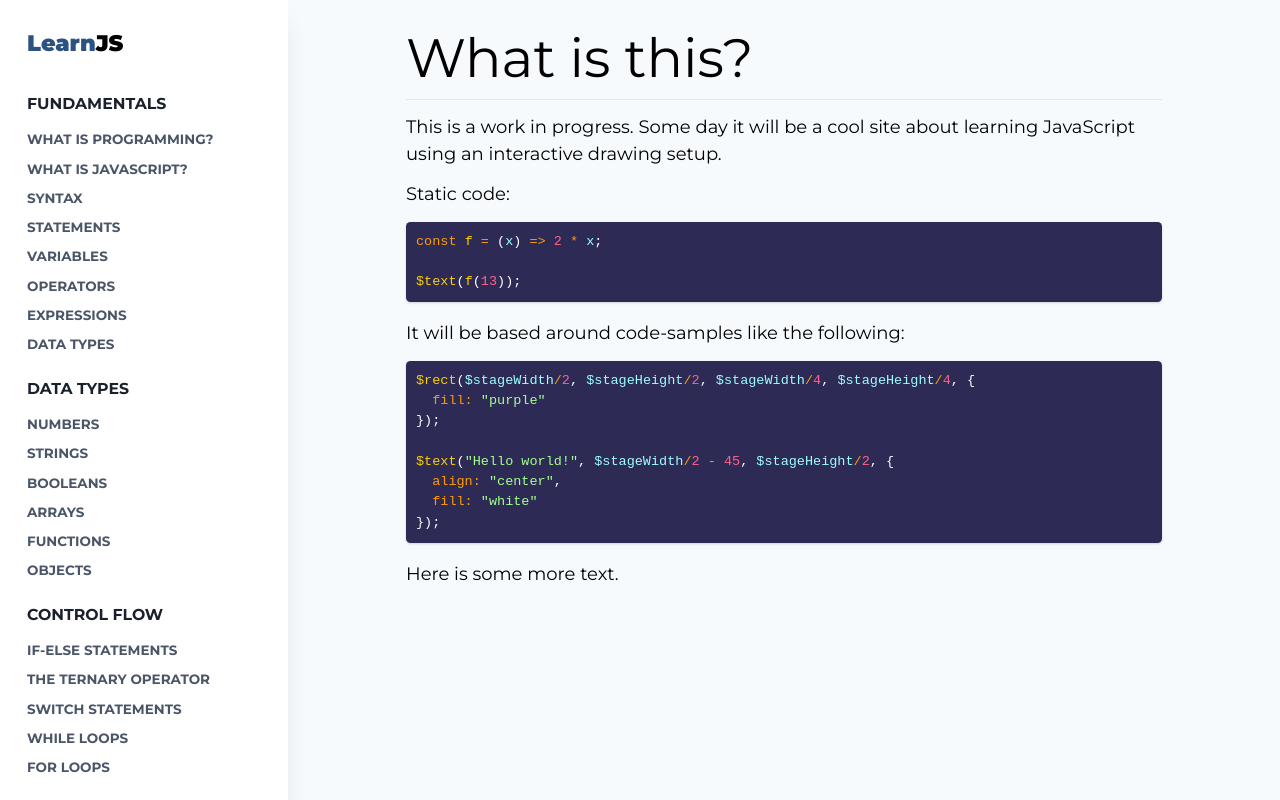
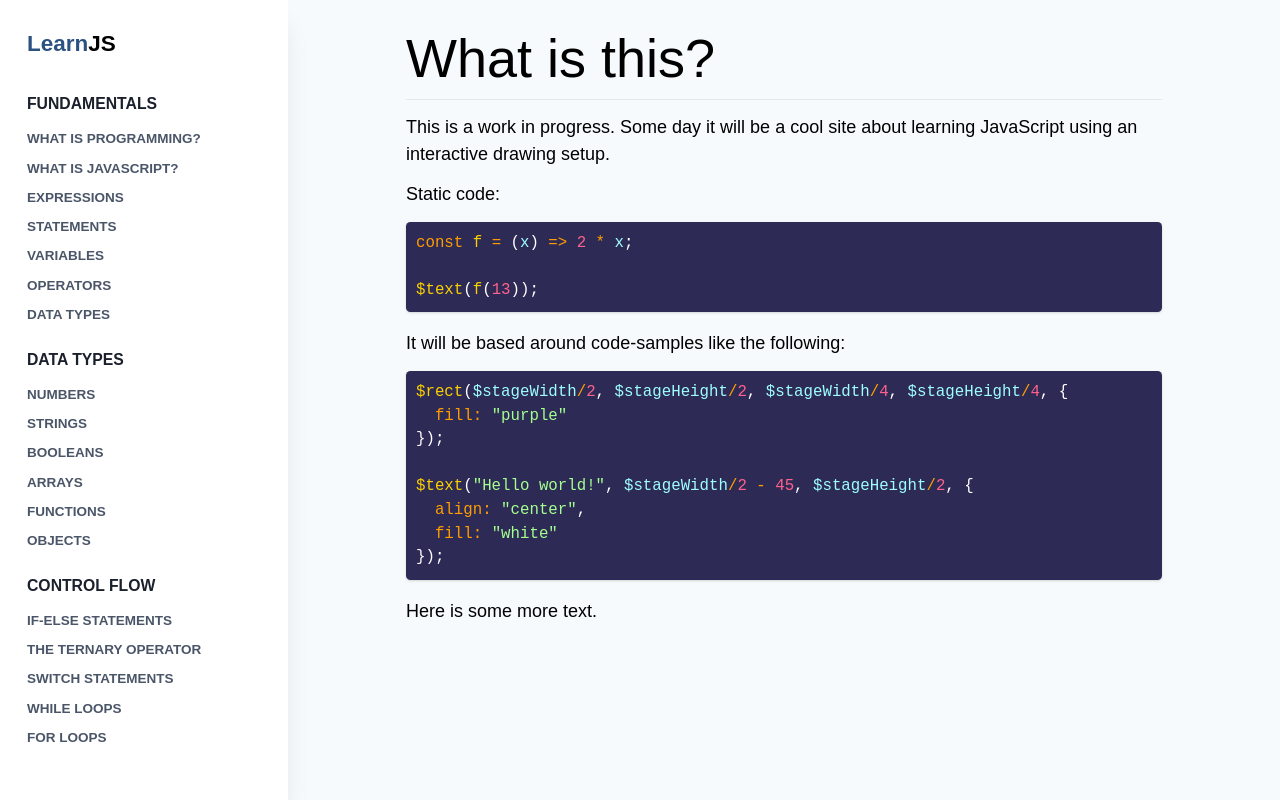
Before and after one commit to gksander/learnjs, a Next.js app: page / in a window 1280 px wide. Built offline with nearby package versions, Linux system fonts and the light colour scheme.

Commit message:
Fix font issue

```diff
--- a/assets/tailwind.css
+++ b/assets/tailwind.css
@@ -4,14 +4,13 @@
 
 @import "tailwindcss/components";
 @import "tailwindcss/utilities";
+@import url("https://fonts.googleapis.com/css2?family=Raleway:ital,wght@0,400;0,700;0,900;1,400&display=swap");
 
 /* purgecss start ignore */
 html,
 body {
   font-size: 18px;
-}
-html {
-  font-family: "Montserrat", sans-serif;
+  font-family: "Raleway", sans-serif;
 }
 
 /* Hide scrollbar for Chrome, Safari and Opera */
--- a/components/CodeBlockCanvas.tsx
+++ /dev/null
@@ -1,28 +0,0 @@
-import * as React from "react";
-import useComponentSize from "@rehooks/component-size";
-import { Layer, Rect, Stage } from "react-konva";
-
-const CodeBlockCanvas: React.FC = () => {
-  // Create ref to HTML element
-  const ref = React.useRef<HTMLDivElement>();
-  const { width, height } = useComponentSize(ref);
-
-  return (
-    <div className="w-full h-full" ref={ref}>
-      <Stage width={width} height={height} className="bg-blue-200">
-        <Layer>
-          <Rect
-            x={20}
-            y={50}
-            width={100}
-            height={100}
-            fill="red"
-            shadowBlur={10}
-          />
-        </Layer>
-      </Stage>
-    </div>
-  );
-};
-
-export default CodeBlockCanvas;
--- a/components/CodeEditor.tsx
+++ b/components/CodeEditor.tsx
@@ -39,7 +39,7 @@ const CodeEditor: React.FC<{
       fontFamily: '"Dank Mono", "Fira Code", monospace',
       ...theme.plain,
     }}
-    className={classNames("text-xs", className)}
+    className={classNames("text-sm", className)}
     padding={10}
     textareaClassName="code-editor-textarea-override"
     preClassName="code-editor-pre-override"
--- a/next.config.js
+++ b/next.config.js
@@ -1,6 +1,5 @@
 const optimizedImages = require("next-optimized-images");
 const remarkImages = require("remark-images");
-const withFonts = require("next-fonts");
 const path = require("path");
 
 const withMDX = require("@next/mdx")({
@@ -10,8 +9,7 @@ const withMDX = require("@next/mdx")({
   },
 });
 
-module.exports = withFonts(
-  optimizedImages(
+module.exports = optimizedImages(
   withMDX({
     pageExtensions: ["js", "jsx", "md", "mdx", "ts", "tsx"],
     webpack: (config) => {
@@ -19,5 +17,4 @@ module.exports = withFonts(
       return config;
     },
   }),
-  ),
 );
--- a/pages/_app.tsx
+++ b/pages/_app.tsx
@@ -3,17 +3,18 @@ import { MDXProvider } from "@mdx-js/react";
 import "../assets/tailwind.css";
 import SiteLayout from "../components/SiteLayout";
 import componentMap from "../util/componentMap";
-import "typeface-montserrat";
 
 /**
  * Next.js wrapper
  */
 const App: React.FC<any> = ({ Component, pageProps }) => (
-  <MDXProvider components={componentMap}>
-    <SiteLayout>
-      <Component {...pageProps} />
-    </SiteLayout>
-  </MDXProvider>
+  <React.Fragment>
+    <MDXProvider components={componentMap}>
+      <SiteLayout>
+        <Component {...pageProps} />
+      </SiteLayout>
+    </MDXProvider>
+  </React.Fragment>
 );
 
 export default App;
--- a/pages/statements.mdx
+++ b/pages/statements.mdx
@@ -1 +1,3 @@
 # Statements
+
+Coming soon....
--- a/pages/variables.mdx
+++ b/pages/variables.mdx
@@ -1 +1,3 @@
 # Variables
+
+Coming soon...
--- a/pages/what-is-javascript.mdx
+++ b/pages/what-is-javascript.mdx
@@ -1 +1,3 @@
 # What is JavaScript?
+
+Coming soon...
--- a/util/navItems.ts
+++ b/util/navItems.ts
@@ -12,11 +12,11 @@ const navItems: Item[] = [
     items: [
       { title: "What is programming?", href: "/what-is-programming" },
       { title: "What is JavaScript?", href: "/what-is-javascript" },
-      { title: "Syntax", href: "/syntax" },
+      // { title: "Syntax", href: "/syntax" },
+      { title: "Expressions", href: "/expressions" },
       { title: "Statements", href: "/statements" },
       { title: "Variables", href: "/variables" },
       { title: "Operators", href: "/operators" },
-      { title: "Expressions", href: "/expressions" },
       { title: "Data Types", href: "/data-types" },
     ],
   },
```
Also changed, not shown: package.json (+0 -7 lines), 1 other file (tests, documents, lock files or other folders). Lines whose indentation alone changed are shown as unchanged.
